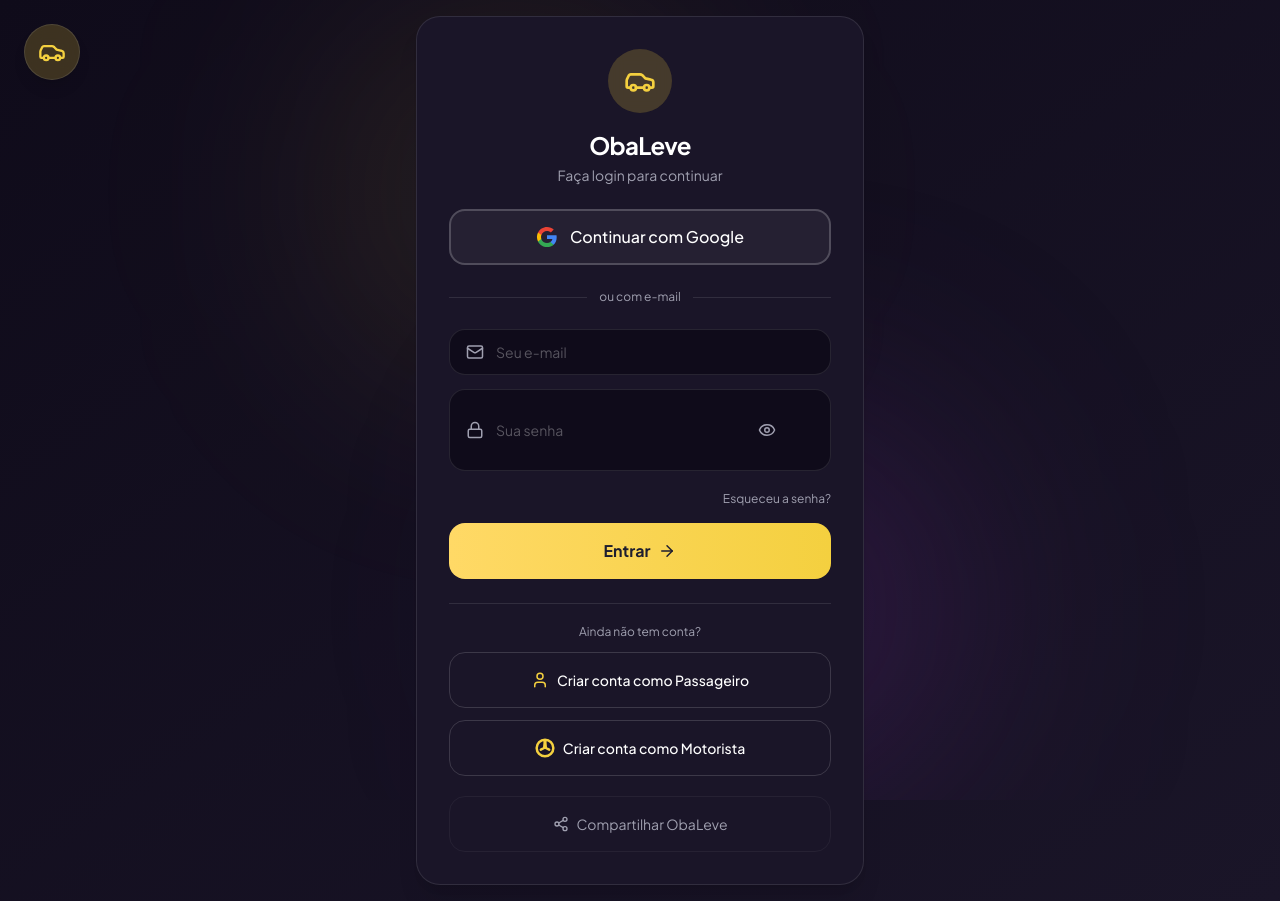
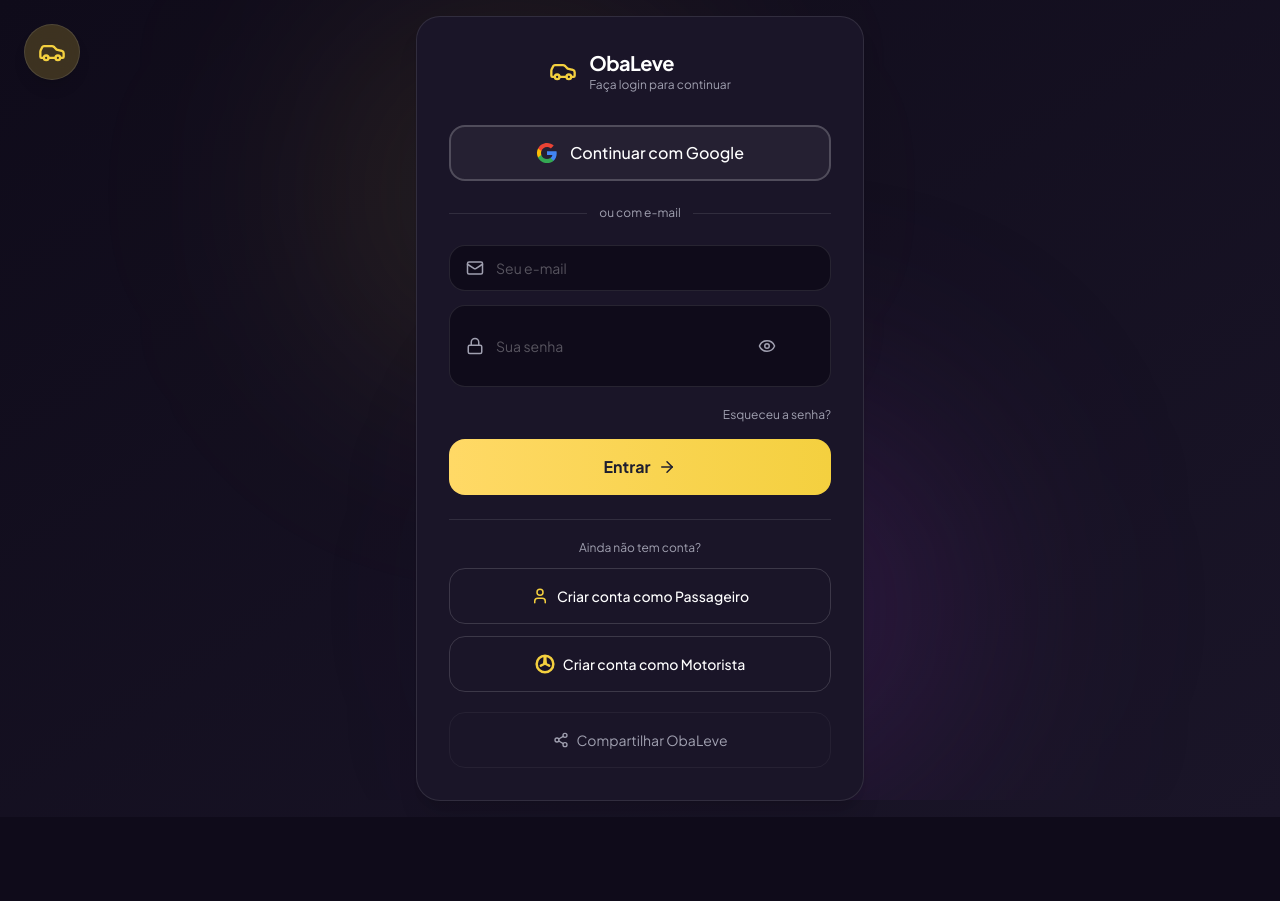
Before and after one commit to izakeobaleva/obaleva-app, a React (Vite) app: page / in a window 1280 px wide. After the commit the page ends 817 px from the top, so only its background shows below. Built offline with nearby package versions, Linux system fonts and the light colour scheme; no server answers; the database is empty.

Commit message:
[dyad] Ícone do ObaLeve movido para o lado esquerdo do título e reduzido de tamanho - wrote 1 file(s) + extra files edited outside of Dyad

```diff
--- a/src/pages/Login.tsx
+++ b/src/pages/Login.tsx
@@ -102,25 +102,26 @@ export default function Login() {
         animate={{ opacity: 1, y: 0 }}
         className="relative z-10 bg-[#1A1528] rounded-3xl border border-white/10 shadow-xl w-full max-w-md p-8"
       >
-        {/* Header do card */}
-        <div className="text-center mb-6">
+        {/* Header do card - ícone pequeno ao lado do título */}
+        <div className="flex items-center justify-center gap-3 mb-8">
           <motion.div
             initial={{ scale: 0.9 }}
             animate={{ scale: 1 }}
-            className="inline-flex items-center justify-center w-16 h-16 rounded-full bg-[#F4D03F]/20 backdrop-blur mb-4"
           >
             {logoUrl ? (
               <img
                 src={logoUrl}
                 alt="ObaLeve"
-                className="w-full h-full object-contain p-2"
+                className="w-8 h-8 object-contain"
               />
             ) : (
-              <Car className="text-[#F4D03F] w-8 h-8" />
+              <Car className="text-[#F4D03F] w-7 h-7" />
             )}
           </motion.div>
-          <h1 className="text-2xl font-bold text-white" style={{ fontFamily: "'Plus Jakarta Sans', sans-serif", letterSpacing: '-0.03em' }}>ObaLeve</h1>
-          <p className="text-[#A0A0B0] text-sm mt-1">Faça login para continuar</p>
+          <div>
+            <h1 className="text-xl font-bold text-white" style={{ fontFamily: "'Plus Jakarta Sans', sans-serif", letterSpacing: '-0.03em' }}>ObaLeve</h1>
+            <p className="text-[#A0A0B0] text-xs">Faça login para continuar</p>
+          </div>
         </div>
 
         {/* Login com Google */}
```
Also changed, not shown: .dyad/screenshot/5fd53a91d96e8be6c2b7a0f885530d9c5351d0f2.png (added).
